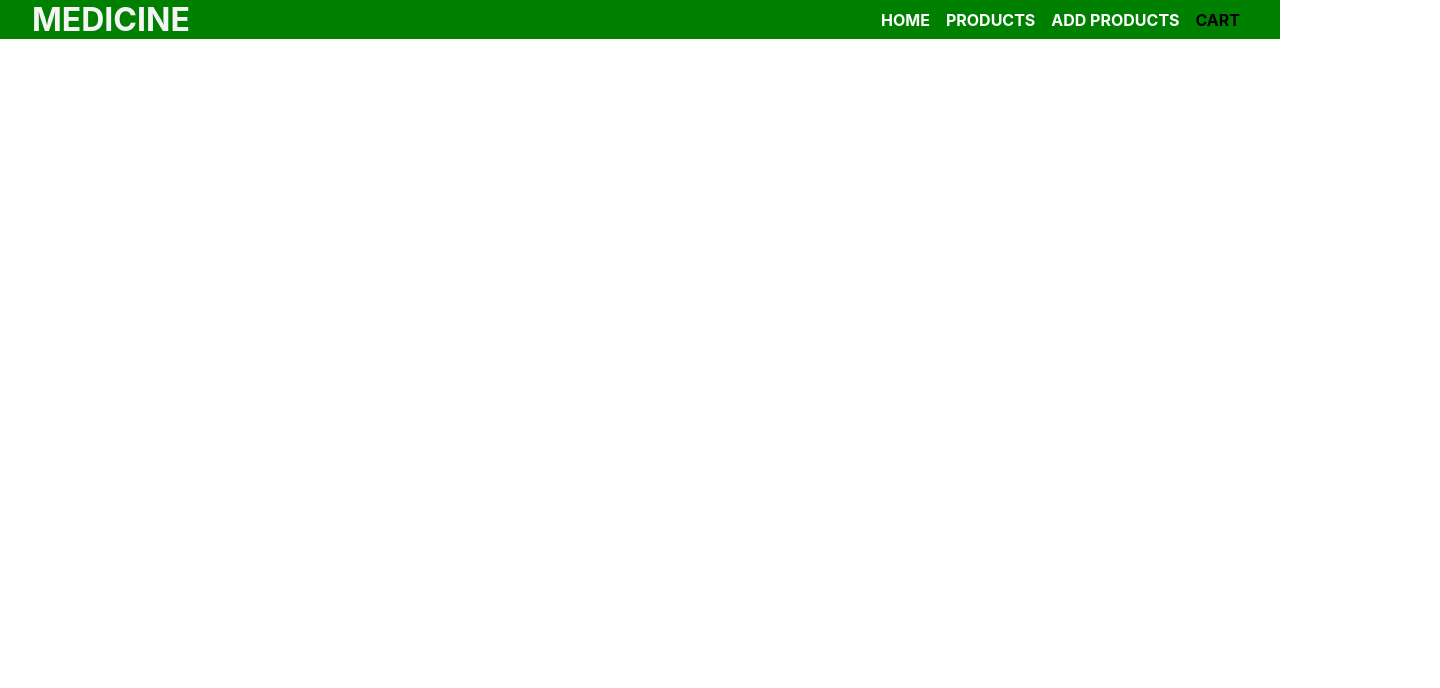
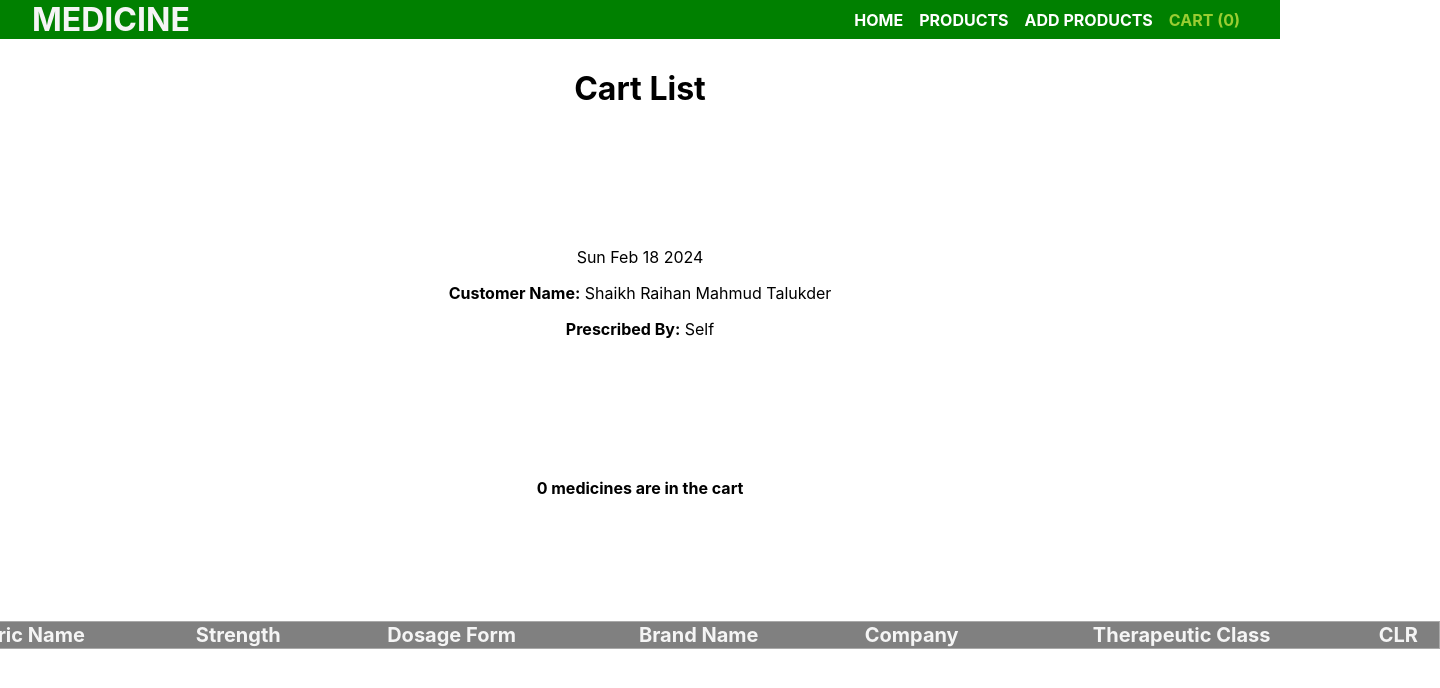
Before and after one commit to raihan-mahmud-talukder/medicine, a React (Create React App) app in the folder client/: page /cart/pdf in a window 1280 px wide. Shown: the top 688 px of the page, 1440 px wide, since content can reach past the window. Built offline with nearby package versions, Linux system fonts and the light colour scheme.

Commit message:
duplicate cart product

```diff
--- a/client/src/Components/Cart.jsx
+++ b/client/src/Components/Cart.jsx
@@ -1,15 +1,35 @@
+import React, { useEffect, useState } from "react"
+
 export const Cart = () => {
-  const medicine = () => {
-    if (localStorage.getItem('cart') === null) return []
-    else { return JSON.parse(localStorage.getItem('cart')) }
+  const [cart, setCart] = useState([])
+
+  useEffect(() => {
+    const medicine = async () => {
+      try {
+        if (localStorage.getItem('cart') === null) return []
+        else { setCart(JSON.parse(localStorage.getItem('cart'))) }
+      } catch (error) { console.log(error) }
+    }
+    medicine()
+  }, [])
+
+  const replaced = name => {
+    if (name.includes(',')) {
+      const changed = name.split(', ')
+      return changed.map((item, index) => <div key={index}>{item}</div>)
+    } else return name
   }
 
-  let cart = medicine()
-  console.log(cart)
   return (
     <>
       <h1>Cart List</h1>
-      <h4>{cart.length} medicines are available</h4>
+      <div style={{ textAlign: 'center' }}>
+        <p>{new Date().toDateString()}</p>
+        <p><b>Customer Name:</b> Shaikh Raihan Mahmud Talukder</p>
+        <p><b>Prescribed By:</b> Self</p>
+      </div>
+      <h4>{cart.length} medicines are in the cart</h4>
+      {/* <button>Generate</button> */}
       <div className="products">
         <table>
           <tbody>
@@ -20,23 +40,41 @@ export const Cart = () => {
               <th>Dosage Form</th>
               <th>Brand Name</th>
               <th>Company</th>
-              <th>Pack Size</th>
+              <th>Therapeutic Class</th>
+              {/* <th>Pack Size</th>
               <th>Unit Price</th>
-              <th>Therapeutic Class</th>
-              <th>Quantity</th>
+              <th>Quantity</th> */}
+              <th onClick={() => {
+                alert('Are you sure to clear the cart?')
+                setCart(cart.splice(0, cart.length))
+                localStorage.setItem('cart', JSON.stringify(cart))
+              }}>CLR</th>
             </tr>
             {cart.map((product, index) => {
-              return <tr>
+              return <tr key={index}>
                 <td>{(index + 1) < 10 ? `0${index + 1}` : (index + 1)}</td>
-                <td>{(product.genericName)}</td>
-                <td>{(product.strength)}</td>
-                <td>{(product.dosageForm)}</td>
-                <td>{product.brandName}</td>
-                <td>{product.companyName}</td>
-                <td>{product.packSize}</td>
-                <td>BDT {product.unitPrice.toFixed(2)}</td>
+                <td>{replaced(product.genericName)}</td>
+                <td>{replaced(product.strength)}</td>
+                <td>{replaced(product.dosageForm)}</td>
+                <td style={{ color: 'green', fontWeight: 'bold', textTransform: 'uppercase' }}>{product.brandName}</td>
+                <td style={{ textTransform: 'upperCase' }}>{product.companyName}</td>
                 <td>{product.therapeuticClass}</td>
-                <td></td>
+                {/* <td>{product.packSize}</td>
+                <td>{product.unitPrice.toFixed(2)}</td>
+                <td><input type="number" min={1} max={60} /> &nbsp;
+                  <select>
+                    <option>select</option>
+                    <option>Unit</option>
+                    <option>Sachet</option>
+                    <option>Strip</option>
+                    <option>Box</option>
+                  </select>
+                </td> */}
+                <td><button onClick={() => {
+                  setCart(cart.splice(index, 1))
+                  localStorage.setItem('cart', JSON.stringify(cart))
+                }}
+                >❌</button></td>
               </tr>
             })}
           </tbody>
--- a/client/src/Components/Header.jsx
+++ b/client/src/Components/Header.jsx
@@ -3,8 +3,20 @@ import { AddProduct } from "./AddProduct"
 import { Home } from "./Home"
 import { Products } from "./Products"
 import { Cart } from "./Cart"
+import { useEffect, useState } from "react"
 
 export const Header = () => {
+  const [cart, setCart] = useState([])
+
+  useEffect(() => {
+    const medicine = async () => {
+      try {
+        if (localStorage.getItem('cart') === null) return []
+        else { setCart(JSON.parse(localStorage.getItem('cart'))) }
+      } catch (error) { console.log(error) }
+    }
+    medicine()
+  }, [])
 
   return (
     <>
@@ -15,7 +27,7 @@ export const Header = () => {
             <li><NavLink to='/' className={({ isActive }) => (isActive ? "active" : "")}>Home</NavLink></li>
             <li><NavLink to='/products' className={({ isActive }) => (isActive ? "active" : "")}>Products</NavLink></li>
             <li><NavLink to='/addproduct' className={({ isActive }) => (isActive ? "active" : "")}>Add Products</NavLink></li>
-                        <li><NavLink to='/cart' className={({ isActive }) => (isActive ? "active" : "")}>Cart</NavLink></li>
+            <li><NavLink to='/cart' className={({ isActive }) => (isActive ? "active" : "")}>Cart ({cart.length})</NavLink></li>
           </ul>
         </menu>
       </header>
@@ -24,6 +36,7 @@ export const Header = () => {
         <Route path="/products" element={<Products />} />
         <Route path="/addproduct" element={<AddProduct />} />
         <Route path="/cart" element={<Cart />} />
+        <Route path="/cart/pdf" element={<Cart />} />
       </Routes>
     </>
   )
--- a/client/src/Components/Products.jsx
+++ b/client/src/Components/Products.jsx
@@ -14,10 +14,12 @@ export const Products = () => {
 
     let cartProduct = getLocalCartData()
 
-    function addToCart(product) {
-        cartProduct.push(product)
-        localStorage.setItem('cart', JSON.stringify(cartProduct))
-        console.log(cartProduct)
+    const addToCart = product => {
+        if (!(cartProduct.includes(product))) {
+            console.log(!cartProduct.includes(product))
+            cartProduct.push(product)
+            localStorage.setItem('cart', JSON.stringify(cartProduct))
+        } else alert('Medicine has already been added to cart!')
     }
 
     document.title = 'PRODUCTS'
@@ -27,13 +29,13 @@ export const Products = () => {
         sortedData.sort((a, b) => {
             let fa = a.genericName.toLowerCase().trim()
             let fb = b.genericName.toLowerCase().trim()
-            let doseA = a.dosageForm.toLowerCase().trim()
-            let doseB = b.dosageForm.toLowerCase().trim()
+            let bA = a.brandName.toLowerCase().trim()
+            let bB = b.brandName.toLowerCase().trim()
 
             if (fa < fb) return -1
             else if (fa > fb) return 1
-            else if (fa = fb) {
-                if (doseA < doseB) return -1
+            else if (fa === fb) {
+                if (bA < bB) return -1
                 else return 1
             } else return 0
         })
@@ -68,7 +70,7 @@ export const Products = () => {
                             <th>Pack Size</th>
                             <th>Unit Price</th>
                             <th>Therapeutic Class</th>
-                            <td>ADD</td>
+                            <th>ADD</th>
                         </tr>
                         {products.map((product, index) => { return <Product addToCartProp={addToCart} product={product} key={product._id} index={index} cart /> })}
                     </tbody>
--- a/client/src/index.css
+++ b/client/src/index.css
@@ -12,6 +12,14 @@ code {
   font-family: source-code-pro, Menlo, Monaco, Consolas, 'Courier New',
     monospace;
 }
+
+input::-webkit-outer-spin-button,
+input::-webkit-inner-spin-button {
+  -webkit-appearance: none;
+  margin: 0;
+}
+
+/* hiding increment arrow in number input */
 
 main {
   margin-top: 3rem;
@@ -63,9 +71,12 @@ menu {
   margin: 0;
 }
 
-menu ul li a:hover,
+menu ul li a:hover {
+  color: black;
+}
+
 a.active {
-  color: black;
+  color: yellowgreen;
 }
 
 
@@ -73,14 +84,23 @@ h1 {
   text-align: center;
 }
 
+.products {
+  overflow-x: auto;
+}
+
 table {
   width: 100rem;
   text-align: center;
   margin: auto;
-  border-collapse: separate;
+  border-collapse: collapse;
   /* text-transform: uppercase; */
   /* padding: 1rem; */
   border: darkgray 1px solid;
+  margin-bottom: 10rem;
+}
+
+td {
+  border: 1px solid rgba(0, 0, 0, 0.226);
 }
 
 tr:nth-child(odd) {
@@ -163,3 +183,8 @@ td button {
 td button:active {
   background: green;
 }
+
+td input {
+  width: 1.5rem;
+  padding: 0;
+}
```
Also changed, not shown: client/package.json (line endings or trailing spaces), 1 other file (tests, documents, lock files or other folders). Lines whose indentation alone changed are shown as unchanged.
